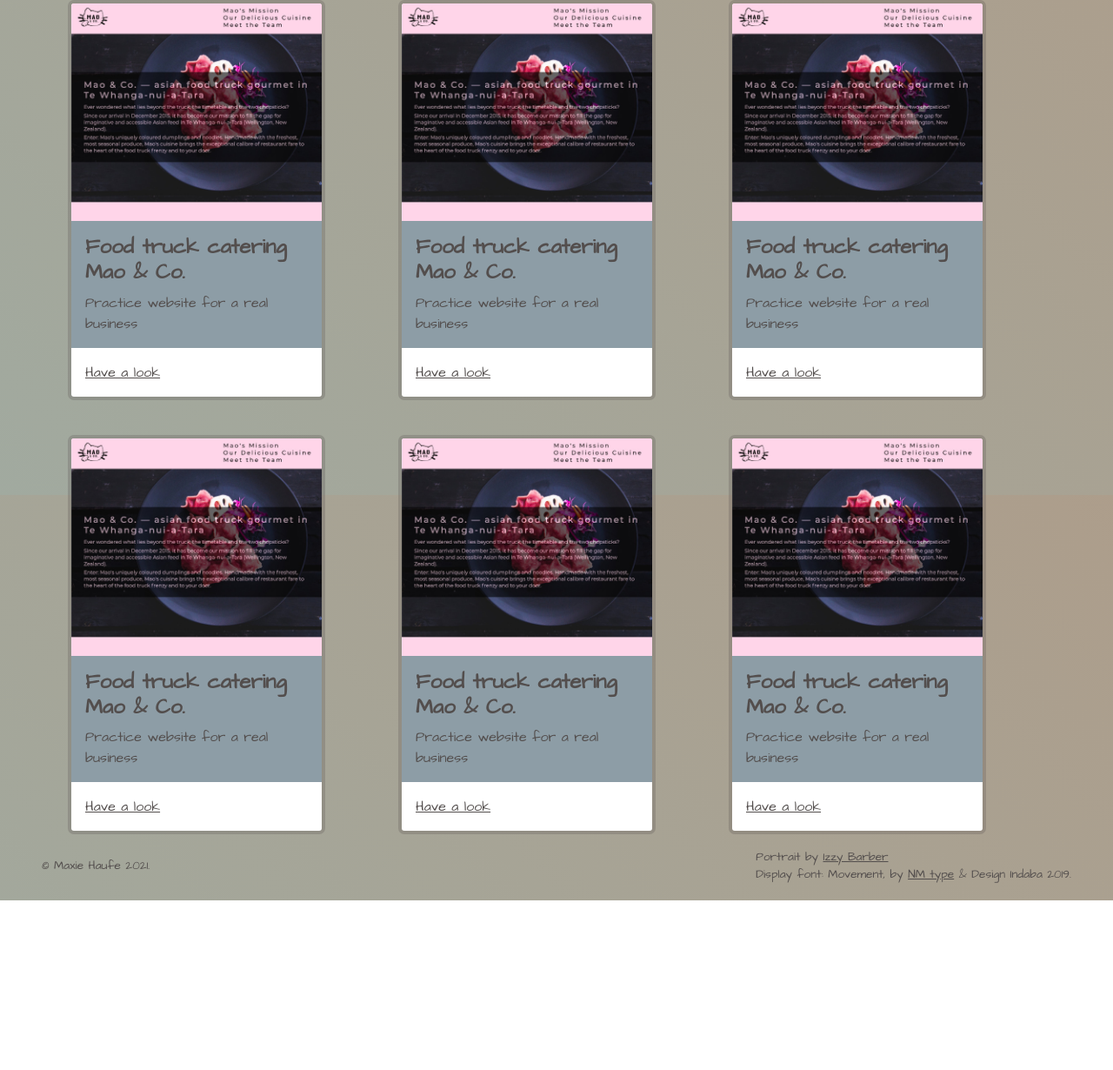
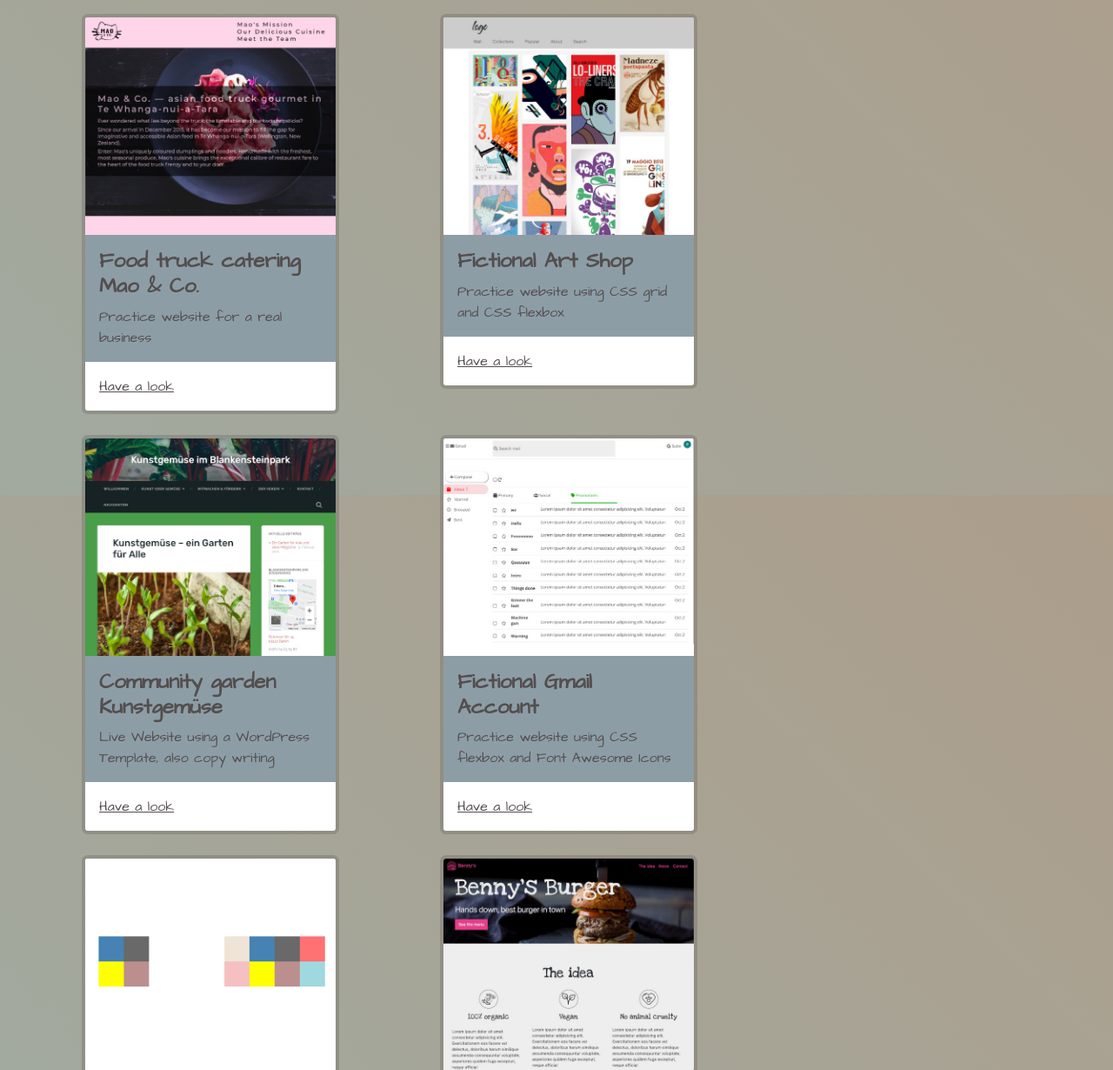
Before and after one commit to Mxx1029/uib-portfolio-project, a website: page src/projects.html in a window 1280 px wide. Shown: the part 231-1461 px from the top of the page at 87% size. Before the commit the page ends 1266 px from the top, so only its background shows below. Drawn offline with nearby package versions, Linux system fonts and the light colour scheme; files that its build step writes are made by us from their sources; files whose address does not match are found by name.

Commit message:
Add project pictures and links to project page

```diff
--- a/package.json
+++ b/package.json
@@ -1,5 +1,5 @@
 {
-  "name": "UIB_Portofolio_DCI_project_Maxie",
+  "name": "uib-portofolio-maxie",
   "version": "1.0.0",
   "description": "",
   "main": "index.html",
--- a/src/projects.html
+++ b/src/projects.html
@@ -41,10 +41,10 @@
             </ul>
         </nav>
     </header>
-    <main class="container">
+    <main class="container mb-lg-4">
         <h1 class="display-4 text-center mb-md-5">Check out my work</h1>
         <div class="row mb-lg-5">
-            <div class="col-lg-4 col-md-6 col-sm-12">
+            <div class="col-lg-4 col-md-6 col-sm-12 m-3">
                 <div class="card border-0" style="width: 18rem;">
                     <div class="img-container overflow-scroll">
                         <img src="./images/mao-600px.jpeg" class="overflow-scroll card-img-top" alt="Screenshot of food truck website">
@@ -59,79 +59,77 @@
                     </div>
                 </div>
             </div>
-            <div class="col-lg-4 col-md-6 col-sm-12">
+            <div class="col-lg-4 col-md-6 col-sm-12 m-3">
                 <div class="card border-0" style="width: 18rem;">
                     <div class="img-container overflow-scroll">
-                        <img src="./images/mao-600px.jpeg" class="overflow-scroll card-img-top" alt="Screenshot of food truck website">
+                        <img src="./images/grid-gallery-600px.jpeg" class="overflow-scroll card-img-top" alt="Screenshot of food truck website">
                     </div>
                     <div class="card-body bg-secondary">
-                      <h5 class="card-title fw-bold fs-4">Food truck catering Mao & Co.</h5>
-                      <p class="card-text">Practice website for a real business</p>
+                      <h5 class="card-title fw-bold fs-4">Fictional Art Shop</h5>
+                      <p class="card-text">Practice website using CSS grid and CSS flexbox</p>
                     </div>
                     <div class="card-body">
-                      <a href="https://mxx1029.github.io/flexbox-business-site/" class="card-link focus-field">Have a look</a>
+                      <a href="https://mxx1029.github.io/uib-layout-grid-document-layout/" class="card-link focus-field">Have a look</a>
                       <!-- <a href="#" class="card-link">Another link</a> -->
                     </div>
                 </div>
             </div>
-            <div class="col-lg-4 col-md-6 col-sm-12">
+            <div class="col-lg-4 col-md-6 col-sm-12 m-3">
                 <div class="card border-0" style="width: 18rem;">
                     <div class="img-container overflow-scroll">
-                        <img src="./images/mao-600px.jpeg" class="overflow-scroll card-img-top" alt="Screenshot of food truck website">
+                        <img src="./images/kunstgemuese-600px.jpeg" class="overflow-scroll card-img-top" alt="Screenshot of food truck website">
                     </div>
                     <div class="card-body bg-secondary">
-                      <h5 class="card-title fw-bold fs-4">Food truck catering Mao & Co.</h5>
-                      <p class="card-text">Practice website for a real business</p>
+                      <h5 class="card-title fw-bold fs-4">Community garden Kunstgemüse</h5>
+                      <p class="card-text">Live Website using a WordPress Template, also copy writing</p>
                     </div>
                     <div class="card-body">
-                      <a href="https://mxx1029.github.io/flexbox-business-site/" class="card-link focus-field">Have a look</a>
+                      <a href="https://mxx1029.github.io/uib-frameworks-responsive-bootstrap-webpage/" class="card-link focus-field">Have a look</a>
                       <!-- <a href="#" class="card-link">Another link</a> -->
                     </div>
                 </div>
             </div>
-        </div>
-        <div class="row">
-            <div class="col-lg-4 col-md-6 col-sm-12">
+            <div class="col-lg-4 col-md-6 col-sm-12 m-3">
                 <div class="card border-0" style="width: 18rem;">
                     <div class="img-container overflow-scroll">
-                        <img src="./images/mao-600px.jpeg" class="overflow-scroll card-img-top" alt="Screenshot of food truck website">
+                        <img src="./images/gmail-600px.jpeg" class="overflow-scroll card-img-top" alt="Screenshot of food truck website">
                     </div>
                     <div class="card-body bg-secondary">
-                      <h5 class="card-title fw-bold fs-4">Food truck catering Mao & Co.</h5>
-                      <p class="card-text">Practice website for a real business</p>
+                      <h5 class="card-title fw-bold fs-4">Fictional Gmail Account</h5>
+                      <p class="card-text">Practice website using CSS flexbox and Font Awesome Icons</p>
                     </div>
                     <div class="card-body">
-                      <a href="https://mxx1029.github.io/flexbox-business-site/" class="card-link focus-field">Have a look</a>
+                      <a href="https://mxx1029.github.io/uib-layouts-mail/" class="card-link focus-field">Have a look</a>
                       <!-- <a href="#" class="card-link">Another link</a> -->
                     </div>
                 </div>
             </div>
-            <div class="col-lg-4 col-md-6 col-sm-12">
+            <div class="col-lg-4 col-md-6 col-sm-12 m-3">
                 <div class="card border-0" style="width: 18rem;">
                     <div class="img-container overflow-scroll">
-                        <img src="./images/mao-600px.jpeg" class="overflow-scroll card-img-top" alt="Screenshot of food truck website">
+                        <img src="./images/animation-600px.jpeg" class="overflow-scroll card-img-top" alt="Screenshot of food truck website">
                     </div>
                     <div class="card-body bg-secondary">
-                      <h5 class="card-title fw-bold fs-4">Food truck catering Mao & Co.</h5>
-                      <p class="card-text">Practice website for a real business</p>
+                      <h5 class="card-title fw-bold fs-4">Animated boxes</h5>
+                      <p class="card-text">Practice website using CSS animations</p>
                     </div>
                     <div class="card-body">
-                      <a href="https://mxx1029.github.io/flexbox-business-site/" class="card-link focus-field">Have a look</a>
+                      <a href="https://mxx1029.github.io/uib-interactions-secret-unfolds/" class="card-link focus-field">Have a look</a>
                       <!-- <a href="#" class="card-link">Another link</a> -->
                     </div>
                 </div>
             </div>
-            <div class="col-lg-4 col-md-6 col-sm-12">
+            <div class="col-lg-4 col-md-6 col-sm-12 m-3">
                 <div class="card border-0" style="width: 18rem;">
                     <div class="img-container overflow-scroll">
-                        <img src="./images/mao-600px.jpeg" class="overflow-scroll card-img-top" alt="Screenshot of food truck website">
+                        <img src="./images/bennys-600px.jpeg" class="overflow-scroll card-img-top" alt="Screenshot of food truck website">
                     </div>
                     <div class="card-body bg-secondary">
-                      <h5 class="card-title fw-bold fs-4">Food truck catering Mao & Co.</h5>
-                      <p class="card-text">Practice website for a real business</p>
+                      <h5 class="card-title fw-bold fs-4">Fictional restaurant</h5>
+                      <p class="card-text">Practice website using Bootstrap and CSS</p>
                     </div>
                     <div class="card-body">
-                      <a href="https://mxx1029.github.io/flexbox-business-site/" class="card-link focus-field">Have a look</a>
+                      <a href="https://mxx1029.github.io/uib-framework-bootstrap-bennys-burgers/" class="card-link focus-field">Have a look</a>
                       <!-- <a href="#" class="card-link">Another link</a> -->
                     </div>
                 </div>
```
Also changed, not shown: src/images/animation-600px.jpeg (added), src/images/bennys-600px.jpeg (added), src/images/carousel-600px.jpeg (added), src/images/gmail-600px.jpeg (added), src/images/grid-gallery-600px.jpeg (added), src/images/kunstgemuese-600px.jpeg (added).
